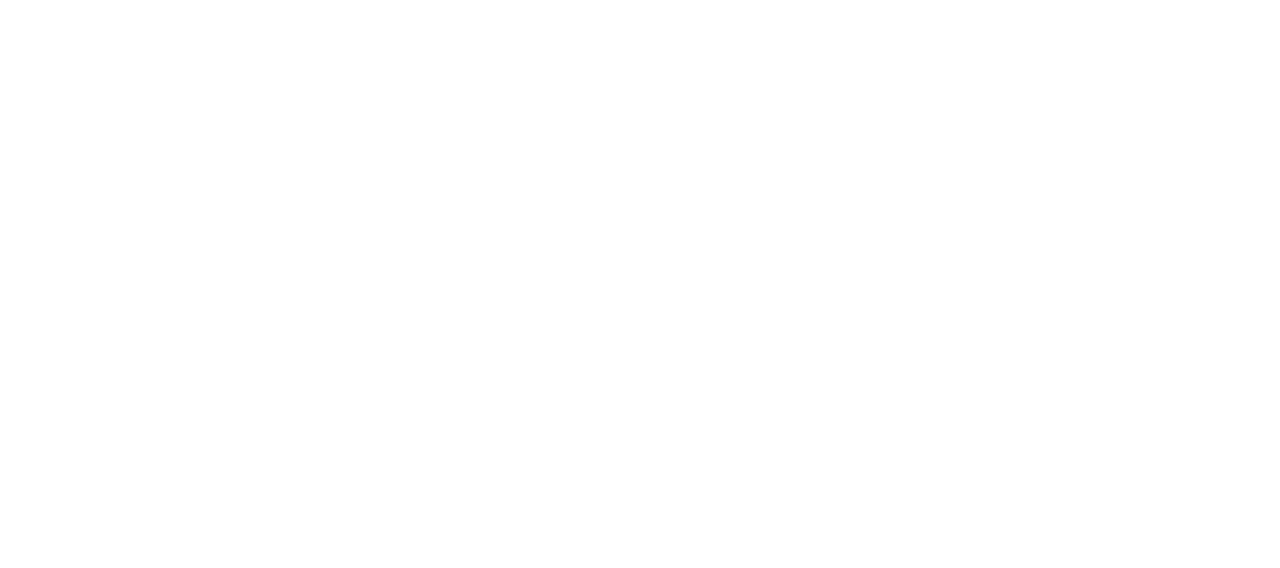
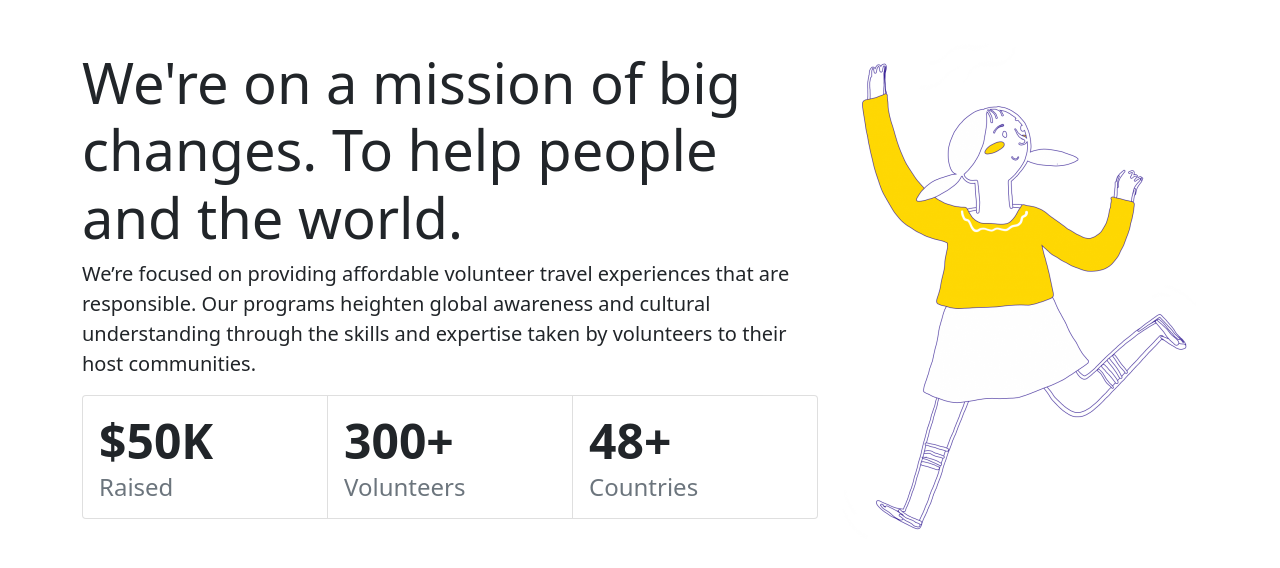
Before and after one commit to i-naeem/fcharity, a React (Create React App) app: page / in a window 1280 px wide. Shown: the part 3327-3895 px from the top of the page. Before the commit the page ends 3211 px from the top, so only its background shows below. Built offline with nearby package versions, Linux system fonts and the light colour scheme.

Commit message:
:sparkles: add missions section

```diff
--- a/src/App.js
+++ b/src/App.js
@@ -2,6 +2,7 @@ import About from './components/About';
 import Banner from './components/Banner';
 import Donations from './components/Donations';
 import Header from './components/Header';
+import Mission from './components/Mission';
 import Support from './components/Support';
 
 const App = (props) => {
@@ -13,6 +14,7 @@ const App = (props) => {
         <About />
         <Donations />
         <Support />
+        <Mission />
       </main>
       <footer></footer>
     </>
--- a/src/assets/index.js
+++ b/src/assets/index.js
@@ -10,8 +10,10 @@ import KnowledgeImage from './images/knowledge.jpg';
 import BecomeMemberImg from './images/become-member.png';
 import GiveLoveImg from './images/give-love.png';
 import SavePlanetImg from './images/save-planet.png';
+import RunningImage from './images/running.png';
 
 export {
+  RunningImage,
   LogoSVG,
   LogoImage,
   OrphanImage,
--- /dev/null
+++ b/src/components/Mission.js
@@ -0,0 +1,59 @@
+import { Card, CardGroup, Col, Container, Image, Row } from 'react-bootstrap';
+import { RunningImage } from '../assets';
+const Mission = (props) => {
+  return (
+    <section className="vh-100 d-flex align-items-center justify-content-center">
+      <Container>
+        <Row className="d-flex align-items-center justify-content-center">
+          <Col sm={8}>
+            <section>
+              <h1 className="display-4">
+                We're on a mission of big changes. To help people and the world.
+              </h1>
+              <p className="fs-5">
+                We’re focused on providing affordable volunteer travel
+                experiences that are responsible. Our programs heighten global
+                awareness and cultural understanding through the skills and
+                expertise taken by volunteers to their host communities.
+              </p>
+            </section>
+            <section>
+              <CardGroup>
+                <Card>
+                  <Card.Body>
+                    <Card.Title className="display-5 fw-bold">$50K</Card.Title>
+                    <Card.Subtitle className="fs-4 text-muted ">
+                      Raised
+                    </Card.Subtitle>
+                  </Card.Body>
+                </Card>
+
+                <Card>
+                  <Card.Body>
+                    <Card.Title className="display-5 fw-bold">300+</Card.Title>
+                    <Card.Subtitle className="fs-4 text-muted ">
+                      Volunteers
+                    </Card.Subtitle>
+                  </Card.Body>
+                </Card>
+                <Card>
+                  <Card.Body>
+                    <Card.Title className="display-5 fw-bold">48+</Card.Title>
+                    <Card.Subtitle className="fs-4 text-muted ">
+                      Countries
+                    </Card.Subtitle>
+                  </Card.Body>
+                </Card>
+              </CardGroup>
+            </section>
+          </Col>
+          <Col sm={4}>
+            <Image src={RunningImage} alt="Running Kid" fluid />
+          </Col>
+        </Row>
+      </Container>
+    </section>
+  );
+};
+
+export default Mission;
```
Also changed, not shown: src/assets/images/running.png (added).
